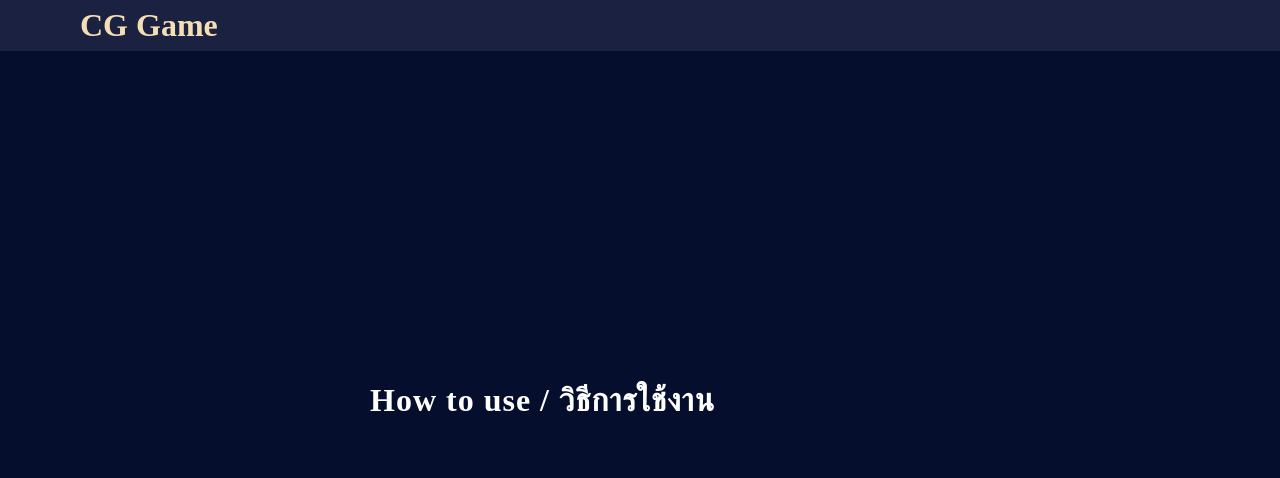
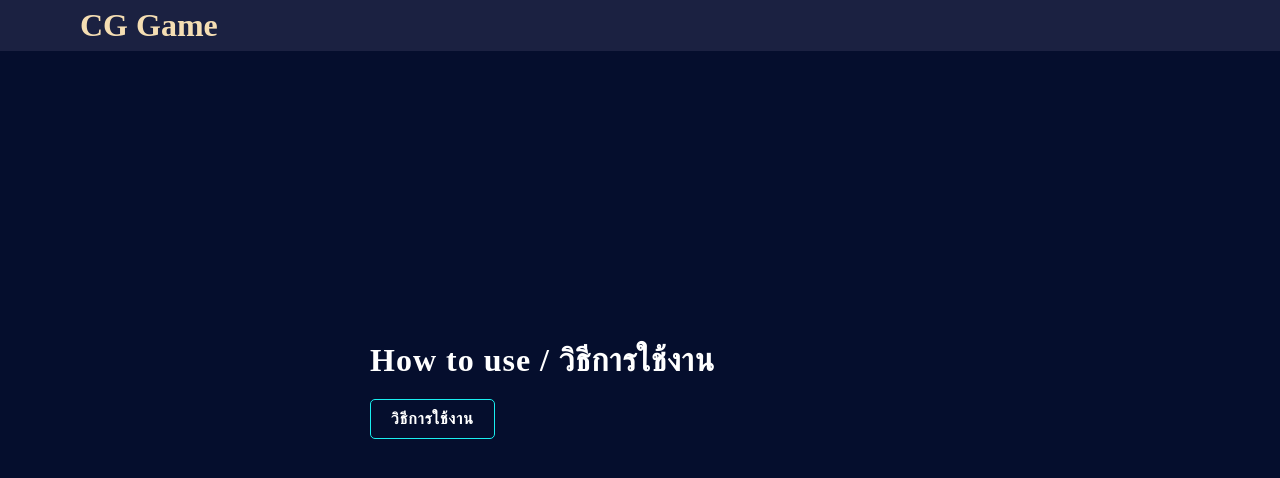
Before and after one commit to Yu58Ji/chat-app, a website: page koko.html in a window 1280 px wide. Drawn offline with nearby package versions, Linux system fonts and the light colour scheme.

Commit message:
Update koko.html

```diff
--- a/koko.html
+++ b/koko.html
@@ -19,6 +19,7 @@
         <div class="bg">
             <div class="nono">
                 <h2>How to use / วิธีการใช้งาน<br></h2>
+                <a href="https://drive.google.com/file/d/1xMJri0E8iP-FwoHpBV7pNphe8jkKNya4/view?usp=share_link">วิธีการใช้งาน</a>
                 <p>
                 </p>
             </div>
```
